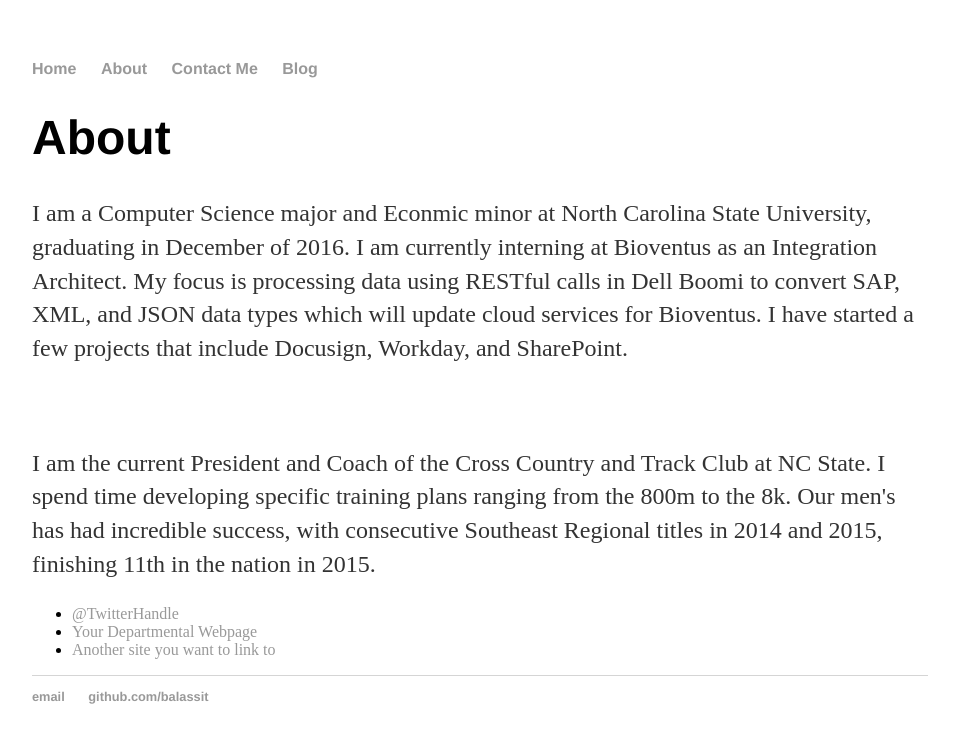
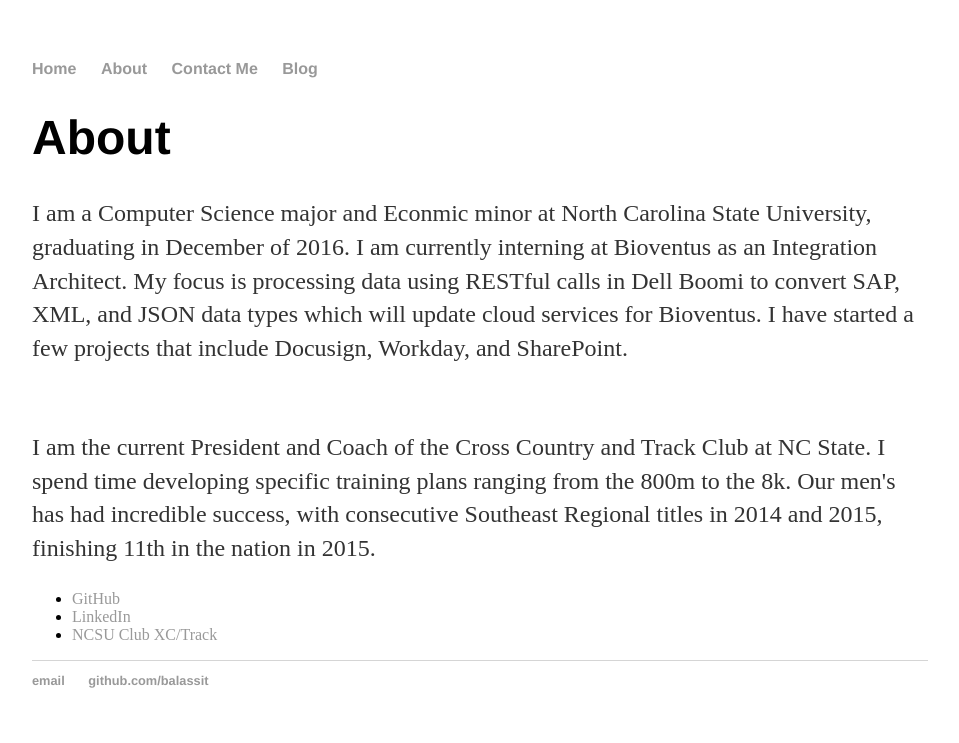
Before and after one commit to balassit/balassit.github.io, a Jekyll site: the page built from about/index.html, in a window 1280 px wide. Shown: the top 743 px of the page, without its empty margins (160-1119 px from the left). Built offline with Jekyll 4.4.1, drawn with Linux system fonts in a browser that asks for light colours.

Commit message:
personalized about me

```diff
--- a/about/index.html
+++ b/about/index.html
@@ -6,11 +6,11 @@
 		<div class="about">
 			<h1>About</h1>
 			<p>I am a Computer Science major and Econmic minor at North Carolina State University, graduating in December of 2016. I am currently interning at Bioventus as an Integration Architect. My focus is processing data using RESTful calls in Dell Boomi to convert SAP, XML, and JSON data types which will update cloud services for Bioventus. I have started a few projects that include Docusign, Workday, and SharePoint.</p>
-<p>&nbsp;</p>
-<p>I am the current President and Coach of the Cross Country and Track Club at NC State. I spend time developing specific training plans ranging from the 800m to the 8k. Our men's has had incredible success, with consecutive Southeast Regional titles in 2014 and 2015, finishing 11th in the nation in 2015.&nbsp;</p>
+			<br/>
+			<p>I am the current President and Coach of the Cross Country and Track Club at NC State. I spend time developing specific training plans ranging from the 800m to the 8k. Our men's has had incredible success, with consecutive Southeast Regional titles in 2014 and 2015, finishing 11th in the nation in 2015.&nbsp;</p>
 			<ul class="contacts">
-				<li><a href="#">@TwitterHandle</a></li>
-				<li><a href="#">Your Departmental Webpage</a></li>
-				<li><a href="#">Another site you want to link to</a></li>
+				<li><a href="https://github.com/balassit/">GitHub</a></li>
+				<li><a href="https://www.linkedin.com/in/blake-lassiter-b92bb26b">LinkedIn</a></li>
+				<li><a href="https://clubs.ncsu.edu/crosscountry/">NCSU Club XC/Track</a></li>
 				</ul>
 		</div>
```
